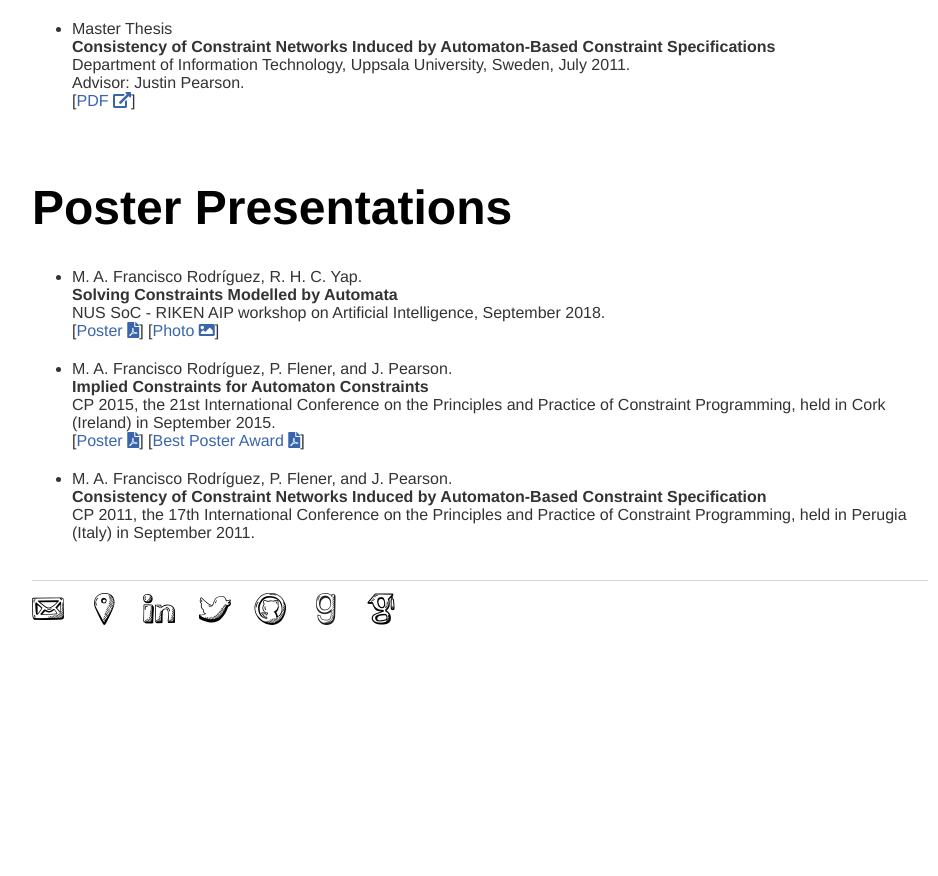
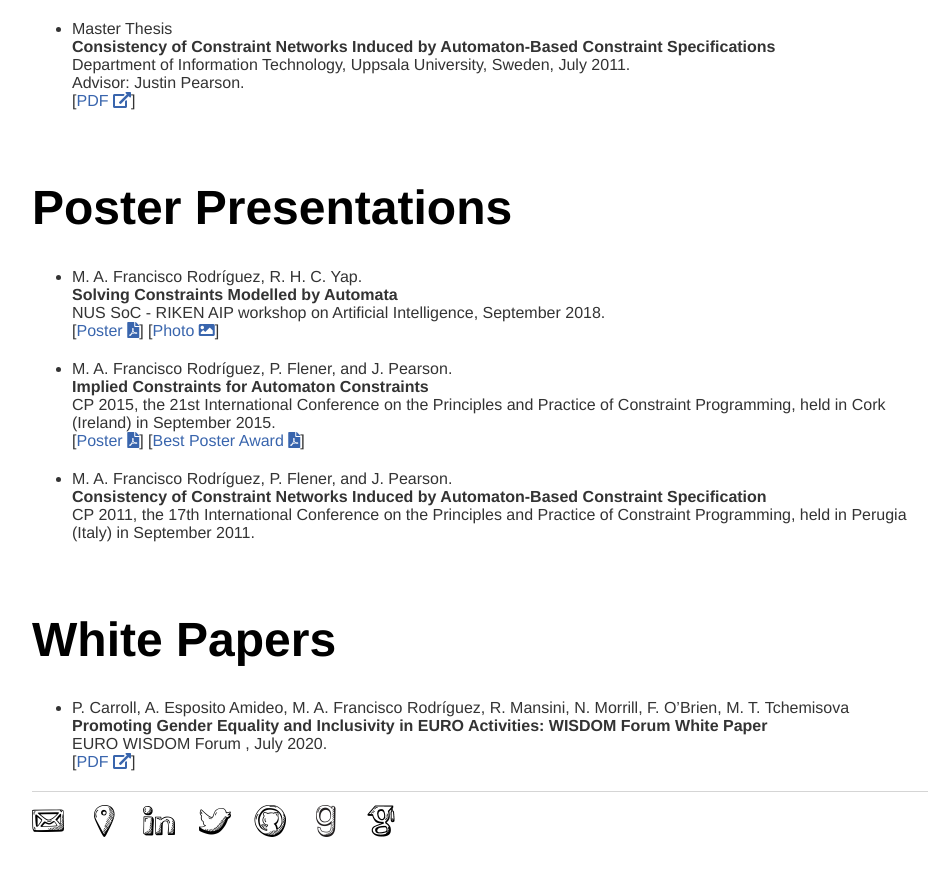
Before and after one commit to andreina-francisco/andreina-francisco.github.io, a Jekyll site: the page built from cv/index.html, in a window 1280 px wide and 900 px high, scrolled down 1499 px. Shown: the top 876 px of the window, without its empty margins (160-1098 px from the left). Built offline with Jekyll 4.4.1, drawn with Linux system fonts in a browser that asks for light colours; nearby versions of some CDN libraries; a style sheet for code colours, icons or effects is not loaded; before the commit the page ends 2187 px from its top, so only the background shows below that.

Commit message:
Update index.html

```diff
--- a/cv/index.html
+++ b/cv/index.html
@@ -7,10 +7,6 @@ title: Mar&iacute;a Andre&iacute;na Francisco Rodr&iacute;guez
 
 
 	<!--<h2>Publications</h2>-->
-
-
-
-
 
 
 	<ul class="publist">
@@ -147,4 +143,13 @@ title: Mar&iacute;a Andre&iacute;na Francisco Rodr&iacute;guez
 
 
 
+	<h1>White Papers</h1>
+	<ul class="publist">
+		<li class="pub @">
+			<span class="author">P. Carroll, A. Esposito Amideo, M. A. Francisco Rodr&iacute;guez, R. Mansini, N. Morrill, F. O’Brien, M. T. Tchemisova</span><br />
+			<span class="title">Promoting Gender Equality and Inclusivity in EURO Activities: WISDOM Forum White Paper</span><br />
+			<span class="note">EURO WISDOM Forum , July 2020.</span><br />
+			[<a class="text" href="https://www.researchgate.net/publication/342639072_Promoting_Gender_Equality_and_Inclusivity_in_EURO_Activities_WISDOM_Forum_White_Paper">PDF <i class="fas fa-external-link-alt"></i></a>]
+		</li>
+
 </div><!-- /.blurb -->
```
